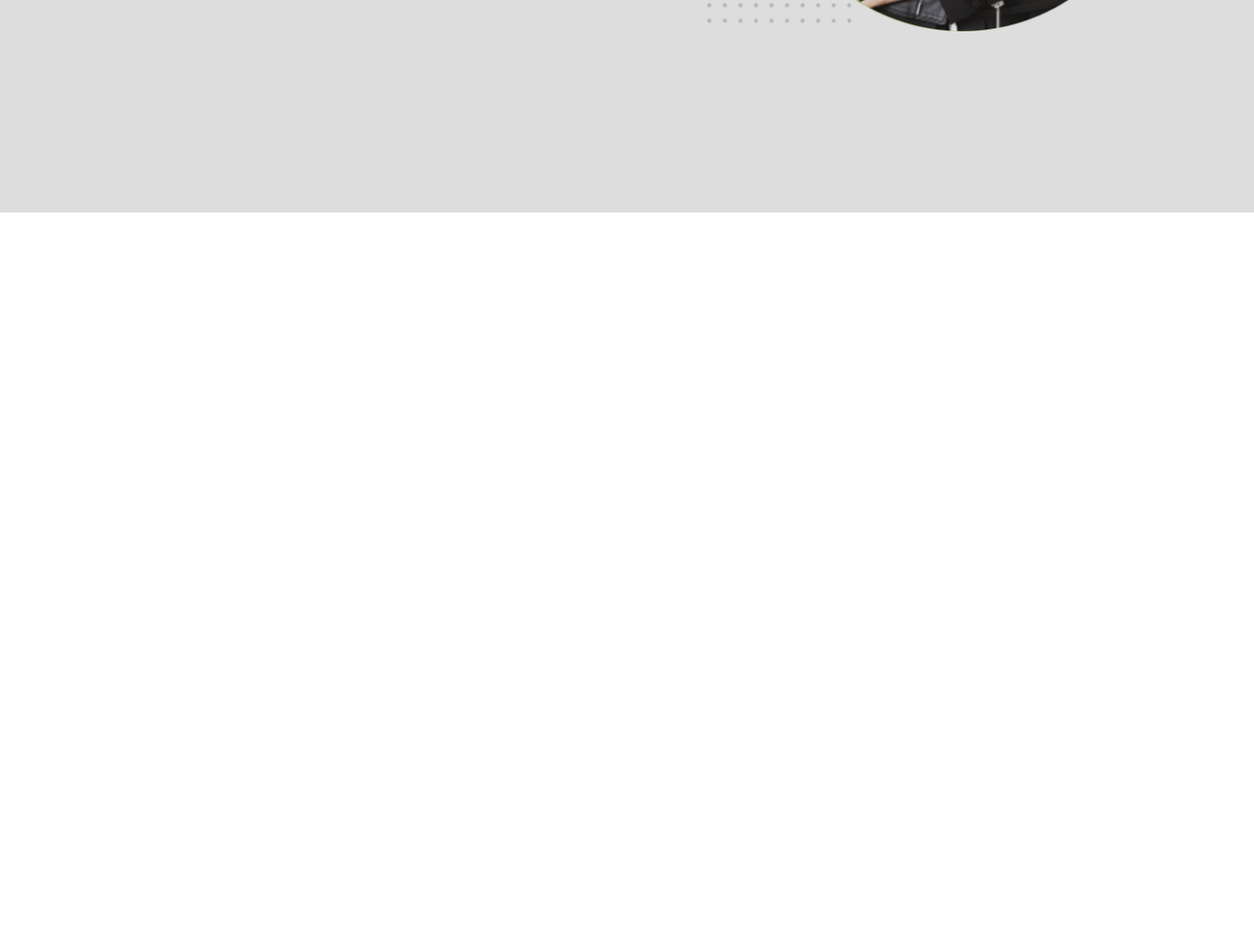
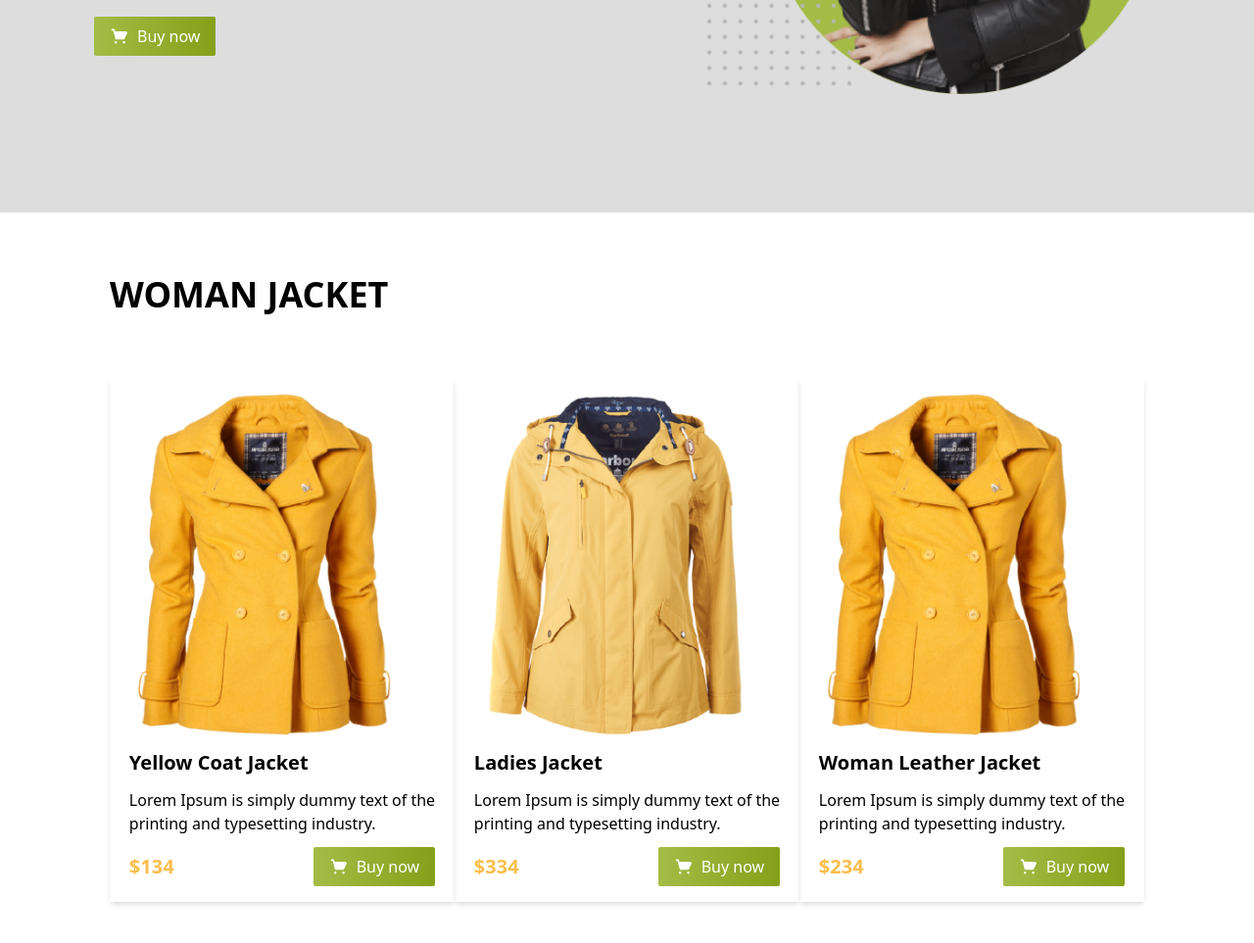
Before and after one commit to itznur07/penguin-fashion, a plain HTML site: page index.html in a window 1280 px wide. Shown: the part 583-1546 px from the top of the page at 98% size. Before the commit the page ends 800 px from the top, so only its background shows below. Drawn offline with nearby package versions, Linux system fonts and the light colour scheme.

Commit message:
Women section

```diff
--- a/index.html
+++ b/index.html
@@ -22,11 +22,9 @@
   </head>
   <body>
     <!-- Header Section Start -->
-    <header class="container mx-auto bg-[#ddd] h-screen">
+    <header class="container mx-auto bg-[#ddd] md:h-screen h-auto">
       <!-- navbar -->
-      <div
-        class="flex items-center justify-between md:flex-row sm:flex-col mx-24 py-8"
-      >
+      <div class="md:flex items-center justify-between mx-24 py-8">
         <div>
           <img class="w-64 cursor-pointer" src="/images/logo.png" alt="logo" />
         </div>
@@ -42,7 +40,7 @@
         </nav>
       </div>
       <!-- Banner -->
-      <div class="flex items-center justify-between mx-24 my-10">
+      <div class="md:flex items-center justify-between mx-24 my-10">
         <div class="space-y-5">
           <h1 class="text-7xl font-bold leading-tight uppercase">
             <span class="text-[#FABE4C]">Be the Penguins</span> <br />
@@ -59,7 +57,7 @@
             now
           </button>
         </div>
-        <div>
+        <div class="my-16">
           <img src="/images/model.png" alt="model-img" />
         </div>
       </div>
@@ -67,6 +65,73 @@
     <!-- Header Section End -->
 
     <!-- Main Section Start  -->
+    <!-- women jacket -->
+    <section class="container mx-auto">
+      <div class="mx-28 mt-16">
+        <h1 class="text-4xl font-bold uppercase">Woman Jacket</h1>
+        <div
+          class="md:flex items-center justify-between my-16 md:space-y-0 space-y-5"
+        >
+          <div class="shadow-md p-4 md:w-96 flex items-center justify-center">
+            <div class="space-y-3">
+              <img class="w-72" src="/images/jacket-1.png" alt="img" />
+              <h3 class="text-xl font-semibold">Yellow Coat Jacket</h3>
+              <p>
+                Lorem Ipsum is simply dummy text of the <br />
+                printing and typesetting industry.
+              </p>
+              <div class="flex items-center justify-between">
+                <span class="text-xl font-semibold text-[#FABE4C]">$134</span>
+                <button
+                  class="flex items-center gap-2 bg-gradient-to-r from-[#A4BC46] to-[#85A019] px-4 py-2 text-white rounded-sm"
+                >
+                  <img class="w-5" src="/icons/shopping-cart 1.png" alt="img" />
+                  Buy now
+                </button>
+              </div>
+            </div>
+          </div>
+          <div class="shadow-md p-4 md:w-96 flex items-center justify-center">
+            <div class="space-y-3">
+              <img class="w-72" src="/images/jacket-2.png" alt="img" />
+              <h3 class="text-xl font-semibold">Ladies Jacket</h3>
+              <p>
+                Lorem Ipsum is simply dummy text of the <br />
+                printing and typesetting industry.
+              </p>
+              <div class="flex items-center justify-between">
+                <span class="text-xl font-semibold text-[#FABE4C]">$334</span>
+                <button
+                  class="flex items-center gap-2 bg-gradient-to-r from-[#A4BC46] to-[#85A019] px-4 py-2 text-white rounded-sm"
+                >
+                  <img class="w-5" src="/icons/shopping-cart 1.png" alt="img" />
+                  Buy now
+                </button>
+              </div>
+            </div>
+          </div>
+          <div class="shadow-md p-4 md:w-96 flex items-center justify-center">
+            <div class="space-y-3">
+              <img class="w-72" src="/images/jacket-1.png" alt="img" />
+              <h3 class="text-xl font-semibold">Woman Leather Jacket</h3>
+              <p>
+                Lorem Ipsum is simply dummy text of the <br />
+                printing and typesetting industry.
+              </p>
+              <div class="flex items-center justify-between">
+                <span class="text-xl font-semibold text-[#FABE4C]">$234</span>
+                <button
+                  class="flex items-center gap-2 bg-gradient-to-r from-[#A4BC46] to-[#85A019] px-4 py-2 text-white rounded-sm"
+                >
+                  <img class="w-5" src="/icons/shopping-cart 1.png" alt="img" />
+                  Buy now
+                </button>
+              </div>
+            </div>
+          </div>
+        </div>
+      </div>
+    </section>
     <!-- Main Section End  -->
 
     <!-- Footer Section Start -->
```
